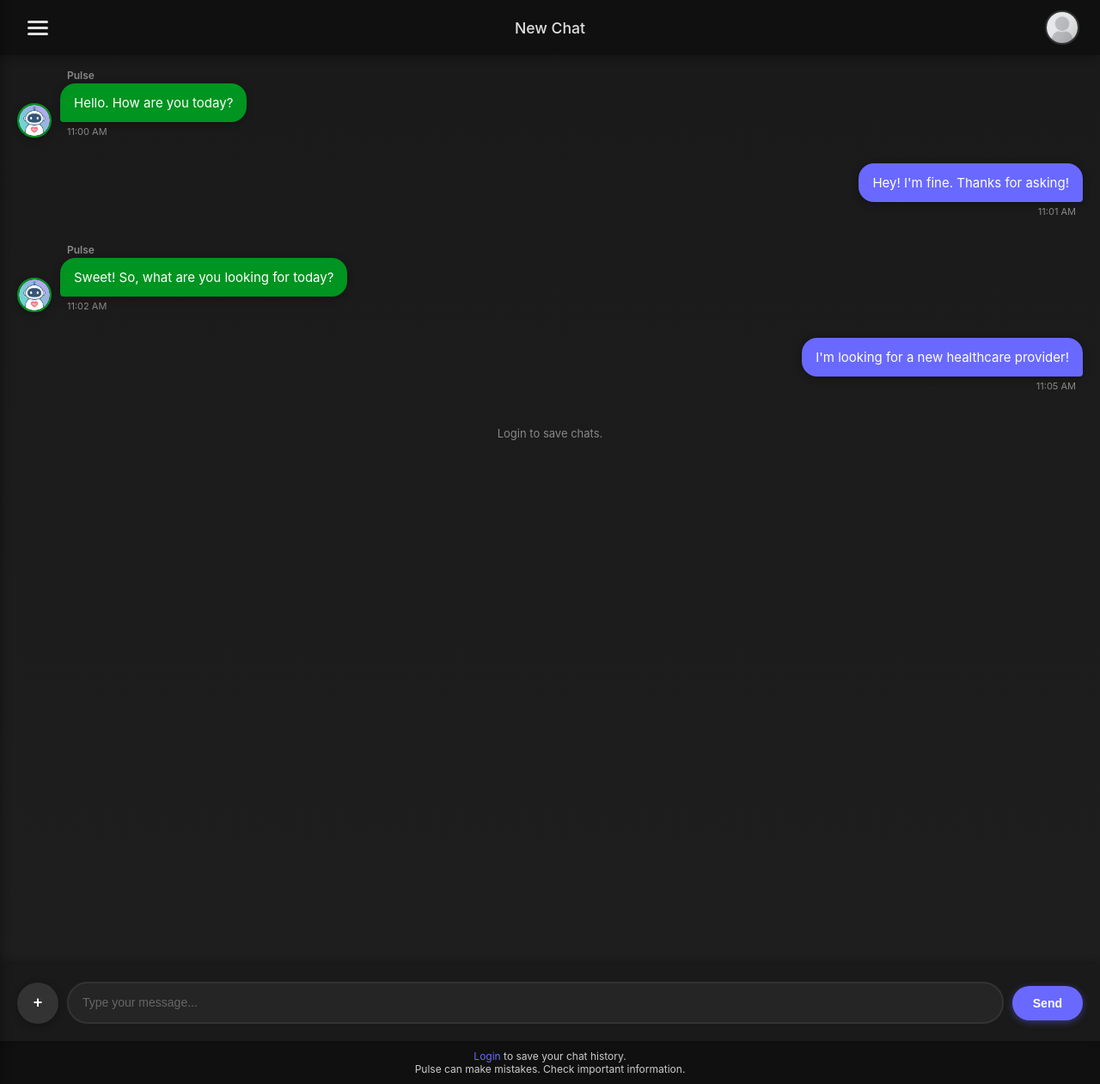
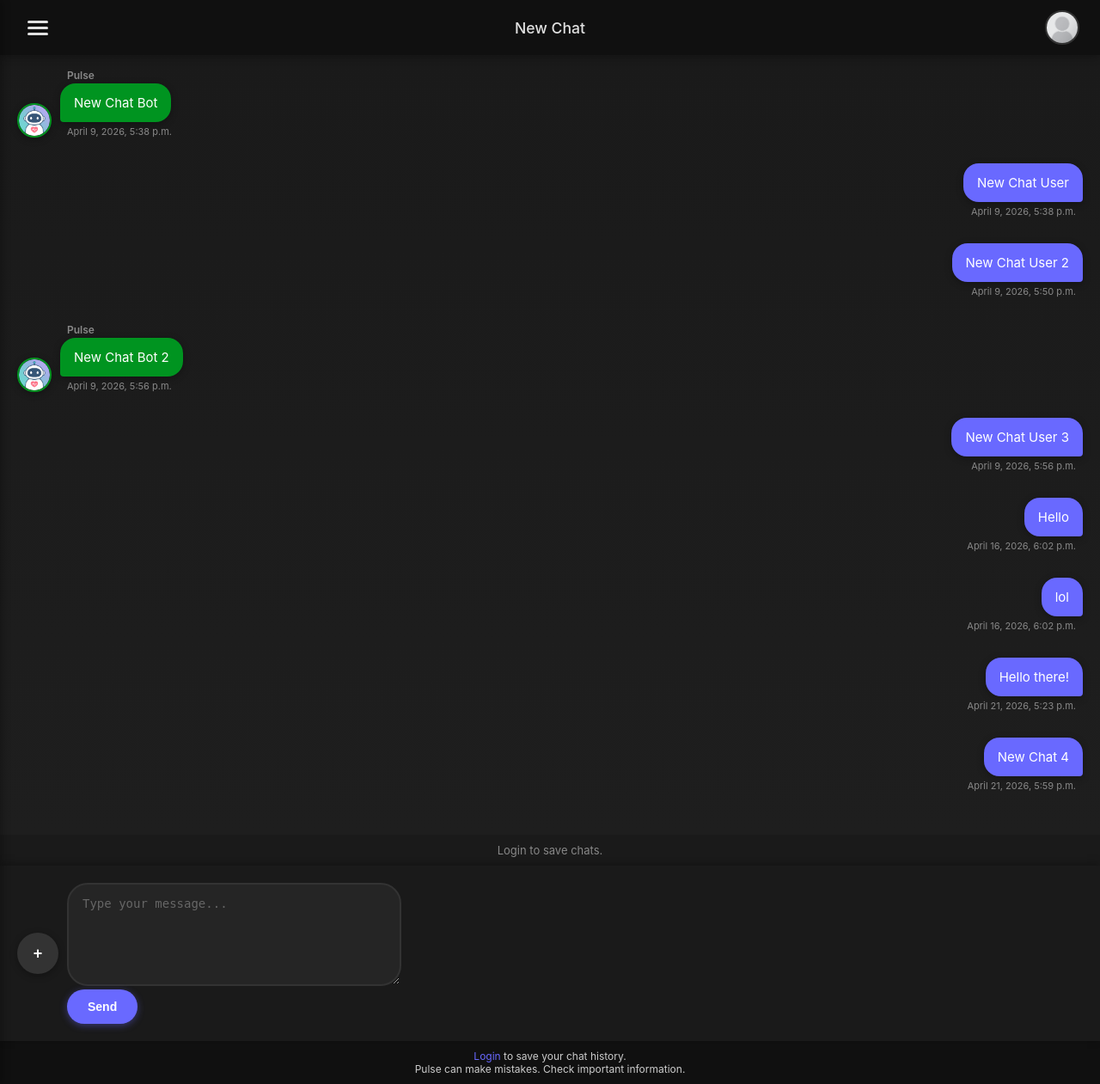
Before and after one commit to joshuayeee/no-patience, a Django app: page / in a window 1280 px wide. Shown: the whole page at 86% size. Run offline with Django 5.2, Linux system fonts and the light colour scheme; data comes from the database, SQL or seed files in the repository; some libraries are stand-ins or nearby versions.

Commit message:
new chat button works + css applied

```diff
--- a/no_patience/admin.py
+++ b/no_patience/admin.py
@@ -1,7 +1,6 @@
 from django.contrib import admin
 
-from .models import UserMessage, Chat, BotMessage
+from .models import Message, Chat
 
-admin.site.register(UserMessage)
+admin.site.register(Message)
 admin.site.register(Chat)
-admin.site.register(BotMessage)
--- a/no_patience/forms.py
+++ b/no_patience/forms.py
@@ -1,9 +1,16 @@
 from django import forms
 
-from .models import Chat
+from .models import Message
 
-class ChatForm(forms.ModelForm):
+class MessageForm(forms.ModelForm):
     class Meta:
-        model = Chat
-        fields = ['name']
-        labels = {'name': ''}
+        model = Message
+        fields = ['text']
+        labels = {'text': ''}
+
+    def __init__(self, *args, **kwargs):
+        super().__init__(*args, **kwargs)
+        self.fields['text'].widget.attrs.update({'id': 'chatInput',
+                                                 'class': 'chat-input-field',
+                                                 'type': 'text',
+                                                 'placeholder': "Type your message..."})
--- a/no_patience/models.py
+++ b/no_patience/models.py
@@ -9,20 +9,12 @@ class Chat(models.Model):
     def __str__(self):
         return self.name
 
-class UserMessage(models.Model):
-    """User's messages sent in a chat."""
+class Message(models.Model):
+    """Messages sent in a chat."""
     my_chat = models.ForeignKey(Chat, on_delete=models.CASCADE)
     text = models.TextField()
     date_sent = models.DateTimeField(auto_now_add=True)
+    sent_by_bot = models.BooleanField(default=False)
 
     def __str__(self):
         return f"{self.text[:50]}..."
-
-class BotMessage(models.Model):
-    """Bot's messages sent in a chat."""
-    my_chat = models.ForeignKey(Chat, on_delete=models.CASCADE)
-    text = models.TextField()
-    date_sent = models.DateTimeField(auto_now_add=True)
-
-    def __str__(self):
-        return f"{self.text[:50]}..."
--- a/no_patience/templates/no_patience/components/chat.html
+++ b/no_patience/templates/no_patience/components/chat.html
@@ -1,59 +1,52 @@
 {% extends 'no_patience/base.html' %}
 {% load static %}
+{% load widget_tweaks %}
+
 
 {% block content %}
   <!-- chat component -->
+
   <main class="chat-main">
     <div id="chatMessages" class="chat-messages-container">
+      {% for message in messages %}
+        {% if message.sent_by_bot %}
           <div class="message-wrapper message-left">
             <div class="message-container">
               <img src="{% static 'images/pulse_PFP.png' %}" alt="Avatar" class="message-avatar avatar-left"/>
               <div class="message-content">
                 <span class="name-left">Pulse</span>
-            <p class="message-text">Hello. How are you today?</p>
-            <span class="message-time time-left">11:00 AM</span>
+                <p class="message-text">{{ message.text }}</p>
+                <span class="message-time time-left">{{ message.date_sent }}</span>
               </div>
             </div>
           </div>
-
+        {% else %}
         <div class="message-wrapper message-right">
             <div class="message-container">
               <div class="message-content">
-            <p class="message-text">Hey! I'm fine. Thanks for asking!</p>
-            <span class="message-time time-right">11:01 AM</span>
+                <p class="message-text">{{ message.text }}</p>
+                <span class="message-time time-right">{{ message.date_sent}}</span>
               </div>
             </div>
           </div>
+        {% endif %}
+      {% endfor %}
 
-      <div class="message-wrapper message-left">
-        <div class="message-container">
-          <img src="{% static 'images/pulse_PFP.png' %}" alt="Avatar" class="message-avatar avatar-left"/>
-          <div class="message-content">
-            <span class="name-left">Pulse</span>
-            <p class="message-text">Sweet! So, what are you looking for today?</p>
-            <span class="message-time time-left">11:02 AM</span>
-          </div>
-        </div>
-      </div>
 
-      <div class="message-wrapper message-right">
-        <div class="message-container">
-          <div class="message-content">
-            <p class="message-text">I'm looking for a new healthcare provider!</p>
-            <span class="message-time time-right">11:05 AM</span>
-          </div>
-        </div>
     </div>
 
     <div class="login-disclaimer">
       <p>Login to save chats.</p>
     </div>
-    </div>
 
     <div class="chat-input-wrapper" id="chatInputWrapper">
       <button id="attachButton" class="chat-attach-button">+</button>
-      <input id="chatInput" class="chat-input-field" type="text" placeholder="Type your message..." />
+      <form action="{% url 'no_patience:reload' chat.id 0%}" method='post'>
+        {% csrf_token %}
+        {{ message_form.as_div }}
+        <!--<input id="chatInput" class="chat-input-field" type="text" placeholder="Type your message..." />-->
         <button id="sendButton" class="chat-send-button">Send</button>
+      </form>
     </div>
 
     <div class="disclaimer" id="disclaimer">
--- a/no_patience/templates/no_patience/components/sidebar.html
+++ b/no_patience/templates/no_patience/components/sidebar.html
@@ -6,12 +6,15 @@
   <div class="sidebar-overlay" id="sidebarOverlay"></div>
   <div class="sidebar" id="sidebar">
     <div class="sidebar-header">
-      <button name="submit" class="new-chat-btn" id="newChatBtn">
+      <form action="{% url 'no_patience:reload' chat_id=chat.id new_chat_query=1 %}" method="post">
+        {% csrf_token %}
+        <button name="submit" class="new-chat-btn" id="newChatBtn">
           <svg width="20" height="20" viewBox="0 0 24 24" fill="none" stroke="currentColor" stroke-width="2">
             <path d="M12 5v14M5 12h14"/>
           </svg>
           New Chat
         </button>
+      </form>
     </div>
 
     <div class="sidebar-content">
@@ -19,13 +22,16 @@
         <div class="history-section">
           <ul>
             {% for chat in chats %}
-              <div class="history-label">{{ chat.date_added }}</div>
-              <div class="chat-item active">
-                <svg width="16" height="16" viewBox="0 0 24 24" fill="none" stroke="currentColor" stroke-width="2">
-                  <path d="M21 15a2 2 0 0 1-2 2H7l-4 4V5a2 2 0 0 1 2-2h14a2 2 0 0 1 2 2z"/>
-                </svg>
-              <a href="{% url 'no_patience:reload' chat_id=chat.id %}">{{ chat.name }}</a>
-              </div>
+              <form action="{% url 'no_patience:reload' chat_id=chat.id new_chat_query=0 %}" method="post">
+                {% csrf_token %}
+                <div class="history-label">{{ chat.date_added }}</div>
+                <button class="chat-item active">
+                  <svg width="16" height="16" viewBox="0 0 24 24" fill="none" stroke="currentColor" stroke-width="2">
+                    <path d="M21 15a2 2 0 0 1-2 2H7l-4 4V5a2 2 0 0 1 2-2h14a2 2 0 0 1 2 2z"/>
+                  </svg>
+                  {{ chat.name }}
+                </button>
+              </form>
             {% endfor %}
           </ul>
         </div>
@@ -34,5 +40,21 @@
   </div>
 
 
+  <script>
+    const overlay = document.getElementById('sidebarOverlay');
+    if (overlay) {
+      overlay.addEventListener('click', function() {
+        toggleSidebar();
+      });
+    }
 
+    function toggleSidebar() {
+      const sidebar = document.querySelector('.sidebar');
+      const overlay = document.querySelector('.sidebar-overlay');
+      if (sidebar && overlay) {
+        sidebar.classList.toggle('open');
+        overlay.classList.toggle('active');
+      }
+    }
+  </script>
 {% endblock content %}
--- a/no_patience/templates/no_patience/index.html
+++ b/no_patience/templates/no_patience/index.html
@@ -19,10 +19,10 @@
         {% include "no_patience/components/navbar.html" with chat_name=chat.name %}
       </div>
       <div id="sidebar-placeholder">
-        {% include "no_patience/components/sidebar.html" with chats=chats %}
+        {% include "no_patience/components/sidebar.html" with chat=chat chats=chats %}
       </div>
       <div id="chat-container">
-        {% include "no_patience/components/chat.html" with chat=chat user_messages=user_messages bot_messages=bot_messages %}
+        {% include "no_patience/components/chat.html" with chat=chat messages=messages %}
       </div>
 
 
--- a/no_patience/urls.py
+++ b/no_patience/urls.py
@@ -7,5 +7,5 @@ app_name = 'no_patience'
 urlpatterns = [
     # Home page.
     path('', views.index, name='index'),
-    path('reload/<int:chat_id>/', views.reload, name='reload'),
+    path('reload/<int:chat_id>/<int:new_chat_query>/', views.reload, name='reload'),
 ]
--- a/no_patience/views.py
+++ b/no_patience/views.py
@@ -1,28 +1,45 @@
-from django.shortcuts import render
+from django.shortcuts import render, redirect
 
-from .models import Chat
-from .forms import ChatForm
+from .models import Chat, Message
+from .forms import MessageForm
 
 def index(request):
     chats = Chat.objects.order_by("date_added")
     chat = Chat.objects.get(id=1)
-    user_messages = chat.usermessage_set.order_by('-date_sent')
-    bot_messages = chat.botmessage_set.order_by('-date_sent')
+    messages = chat.message_set.order_by('date_sent')
+
+    message_form = MessageForm()
+
     context = {'chats': chats,
                'chat': chat,
-               'user_messages': user_messages,
-               'bot_messages': bot_messages}
+               'messages': messages,
+               'message_form': message_form}
     return render(request, 'no_patience/index.html', context)
 
-def reload(request, chat_id):
+def reload(request, chat_id, new_chat_query=0):
+    if (new_chat_query == 1):
+        new_chat = Chat.objects.create(name=f"New Chat {Chat.objects.count() + 1}")
+        new_chat.save()
+        return redirect(f"/reload/{new_chat.id}/0")
+
     chats = Chat.objects.order_by("date_added")
     chat = Chat.objects.get(id=chat_id)
-    user_messages = chat.usermessage_set.order_by('-date_sent')
-    bot_messages = chat.botmessage_set.order_by('-date_sent')
+    messages = chat.message_set.order_by('date_sent')
+
+    if (request.method != 'POST'):
+        message_form = MessageForm()
+    else:
+        message_form = MessageForm(data=request.POST)
+        if message_form.is_valid():
+            new_message = message_form.save(commit=False)
+            new_message.my_chat = chat
+            new_message.save()
+            return redirect(f"/reload/{chat_id}/{new_chat_query}")
+
     context = {'chats': chats,
                'chat': chat,
-               'user_messages': user_messages,
-               'bot_messages': bot_messages}
+               'messages': messages,
+               'message_form': message_form}
     return render(request, 'no_patience/index.html', context)
 
 """def navbar(request, chat_id):
--- a/np_project/settings.py
+++ b/np_project/settings.py
@@ -37,6 +37,7 @@ INSTALLED_APPS = [
 
     # Third party apps.
     'django_bootstrap5',
+    'widget_tweaks',
 
     # Default django apps.
     'django.contrib.admin',
```
Also changed, not shown: db.sqlite3, no_patience/migrations/0007_remove_usermessage_my_chat_message_delete_botmessage_and_more.py (added), no_patience/migrations/0008_remove_message_type_message_sent_by_bot.py (added). Lines whose indentation alone changed are shown as unchanged.
